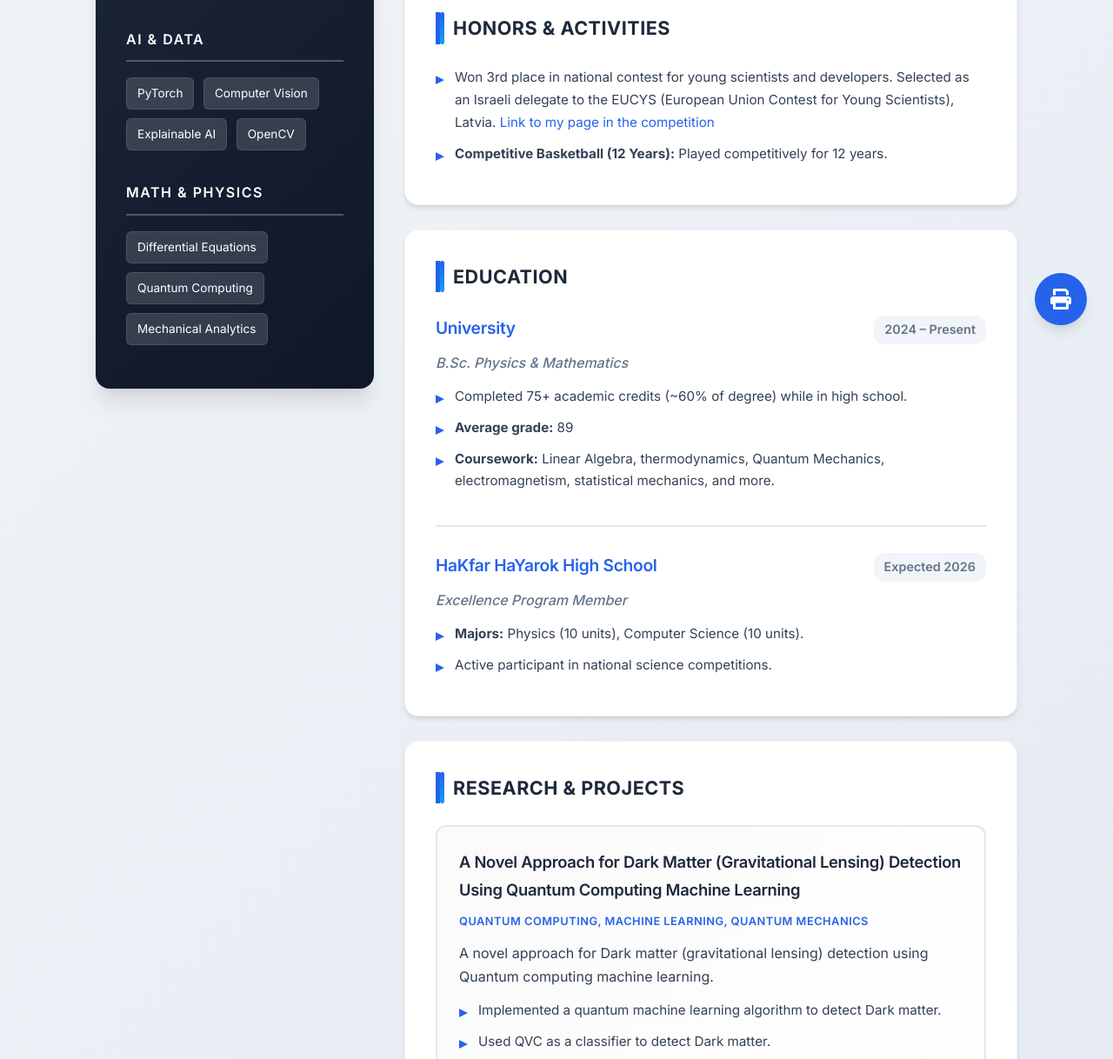
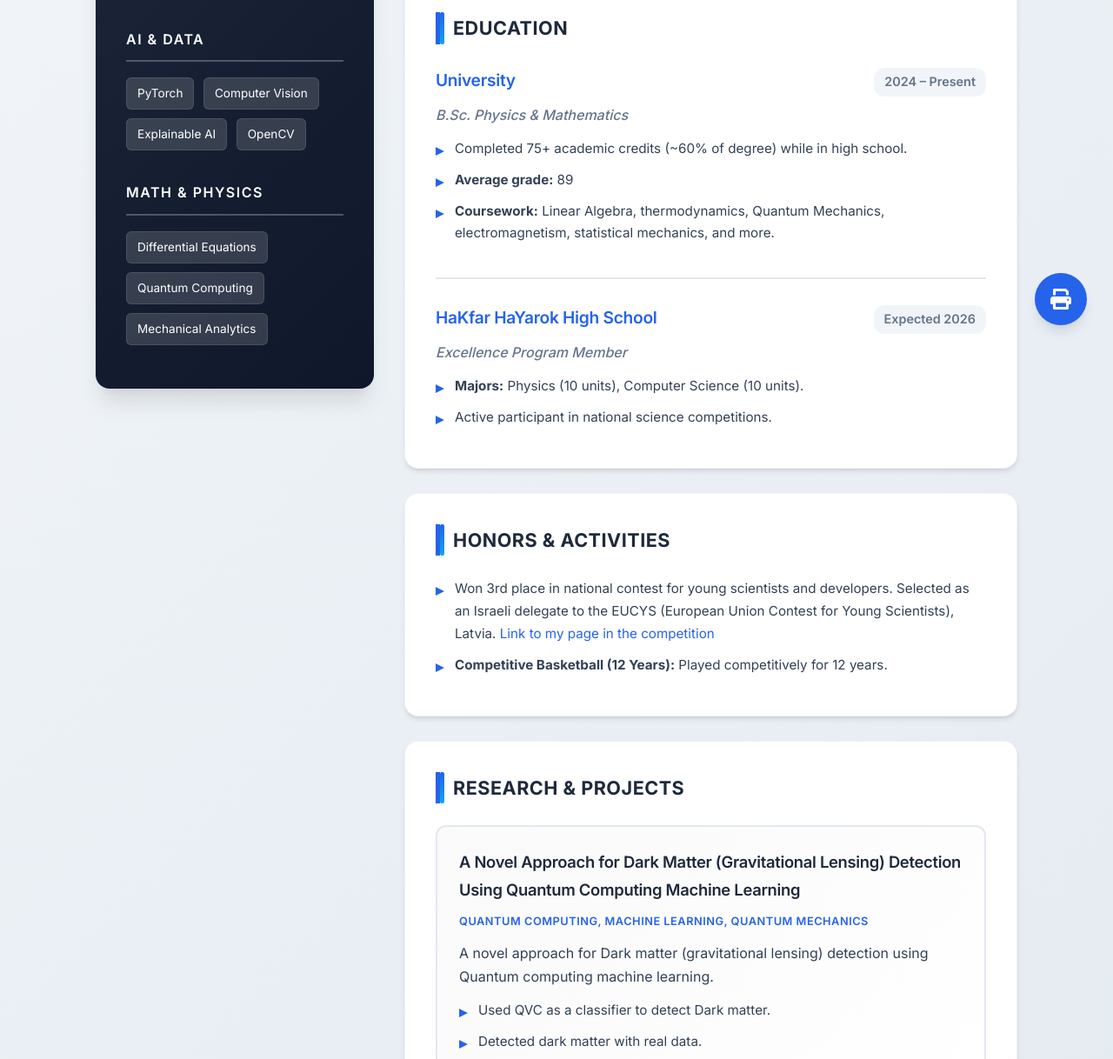
Before and after one commit to avivo8/avivsolan_cv, a plain HTML site: page index.html in a window 1280 px wide. Shown: the part 396-1614 px from the top of the page at 87% size. Drawn offline with Linux system fonts and the light colour scheme.

Commit message:
Fix HTML structure: properly organize Education and Honors sections

```diff
--- a/index.html
+++ b/index.html
@@ -53,15 +53,6 @@
         </section>
 
         <section>
-            <div class="section-title">Honors & Activities</div>
-            <ul>
-
-                <li>Won 3rd place in national contest for young scientists and developers. Selected as an Israeli delegate to the EUCYS (European Union Contest for Young Scientists), Latvia. <a href="https://www.youngscientistsisrael.com/projects/shypvr-ykvlt-hqly-h-bzryqvt-h-vnshyn-b-zrt-bynh-mlkvtyt-msbyrnyt" target="_blank" rel="noopener noreferrer">Link to my page in the competition</a></li>
-                <li><strong>Competitive Basketball (12 Years):</strong> Played competitively for 12 years.</li>
-            </ul>
-        </section>
-
-        <section>
             <div class="section-title">Education</div>
 
             <div class="timeline-item">
@@ -91,6 +82,14 @@
         </section>
 
         <section>
+            <div class="section-title">Honors & Activities</div>
+            <ul>
+                <li>Won 3rd place in national contest for young scientists and developers. Selected as an Israeli delegate to the EUCYS (European Union Contest for Young Scientists), Latvia. <a href="https://www.youngscientistsisrael.com/projects/shypvr-ykvlt-hqly-h-bzryqvt-h-vnshyn-b-zrt-bynh-mlkvtyt-msbyrnyt" target="_blank" rel="noopener noreferrer">Link to my page in the competition</a></li>
+                <li><strong>Competitive Basketball (12 Years):</strong> Played competitively for 12 years.</li>
+            </ul>
+        </section>
+
+        <section>
             <div class="section-title">Research & Projects</div>
 
             <div class="project-grid">
@@ -99,8 +98,8 @@
                     <span class="project-tech">Quantum Computing, Machine Learning, Quantum Mechanics</span>
                     <p>A novel approach for Dark matter (gravitational lensing) detection using Quantum computing machine learning.</p>
                     <ul>
-                        <li>Implemented a quantum machine learning algorithm to detect Dark matter.</li>
                         <li>Used QVC as a classifier to detect Dark matter.</li>
+                        <li>Detected dark matter with real data.</li>
                         <li><a href="https://monumental-pothos-992ef4.netlify.app/" target="_blank" rel="noopener noreferrer">Link to my research website</a></li>
                     </ul>
                 </div>
```
Also changed, not shown: script.js (line endings or trailing spaces), 1 other file.
